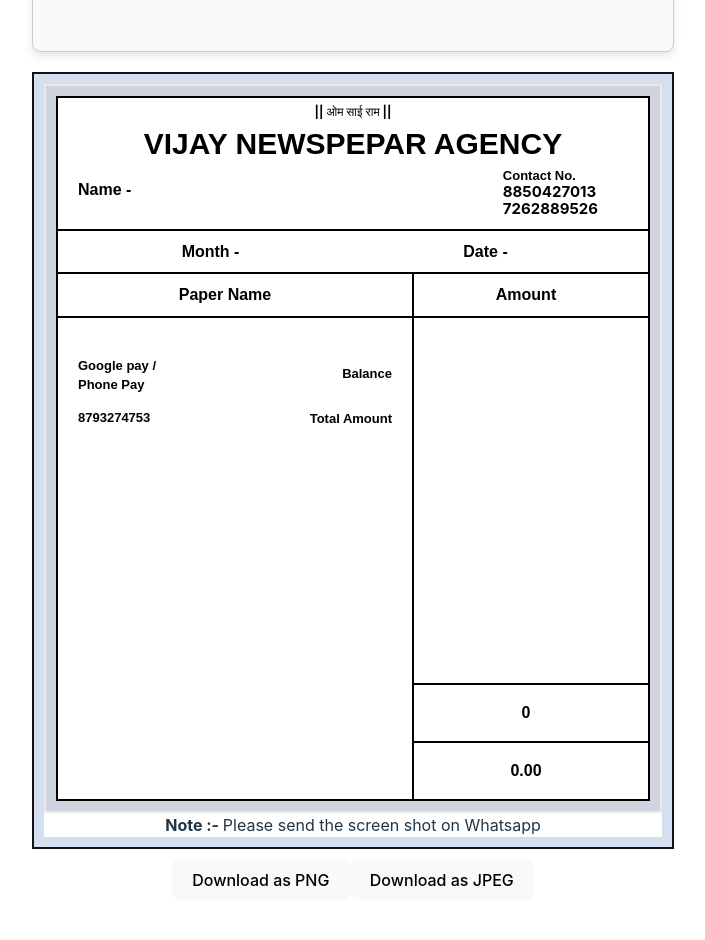
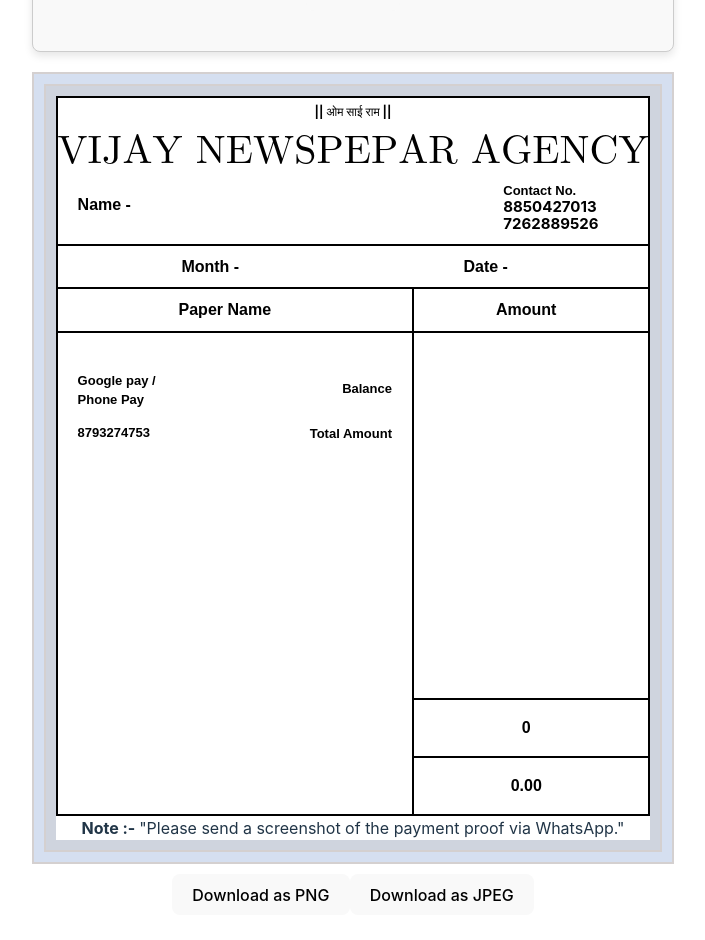
Before and after one commit to kanyabhoir/newspaper_bill, a React (Vite) app: page / in a window 1280 px wide. Shown: the part 600-1540 px from the top of the page, without its empty margins (287-992 px from the left). Built offline with nearby package versions, Linux system fonts and the light colour scheme.

Commit message:
small adjustment

```diff
--- a/src/components/GenerateImage.jsx
+++ b/src/components/GenerateImage.jsx
@@ -39,11 +39,19 @@ const GenerateImage = ({
   return (
     <div>
       <div
-        style={{ padding: 10, border: "2px solid #121212", background: "#d5dff0" }}
+        style={{
+          padding: 10,
+          border: "2px solid rgb(212 208 208)",
+          background: "#d5dff0",
+        }}
         id="image-content"
       >
         <div
-          style={{ padding: 10, border: "2px solid #eee7e7", background: "#cfd4de" }}
+          style={{
+            padding: 10,
+            border: "2px solid rgb(212 208 208)",
+            background: "#cfd4de",
+          }}
         >
           <div style={{ border: "2px solid black", background: "#fff" }}>
             <header>
@@ -66,9 +74,9 @@ const GenerateImage = ({
                 </span>
                 <span
                   style={{
-                    fontFamily: "sans-serif",
-                    fontSize: 30,
-                    fontWeight: "700",
+                    fontFamily: "math",
+                    fontSize: 40,
+                    fontWeight: 600,
                     color: "#000",
                     textTransform: "uppercase",
                   }}
@@ -399,10 +407,10 @@ const GenerateImage = ({
               </div>
             </div>
           </div>
-        </div>
-        <div style={{ background: "#fff" }}>
-          <b>Note :- </b>
-          <span>Please send the screen shot on Whatsapp</span>
+          <div style={{ background: "#fff" }}>
+            <b>Note :- </b>
+            <span>"Please send a screenshot of the payment proof via WhatsApp."</span>
+          </div>
         </div>
       </div>
       <div>
```
